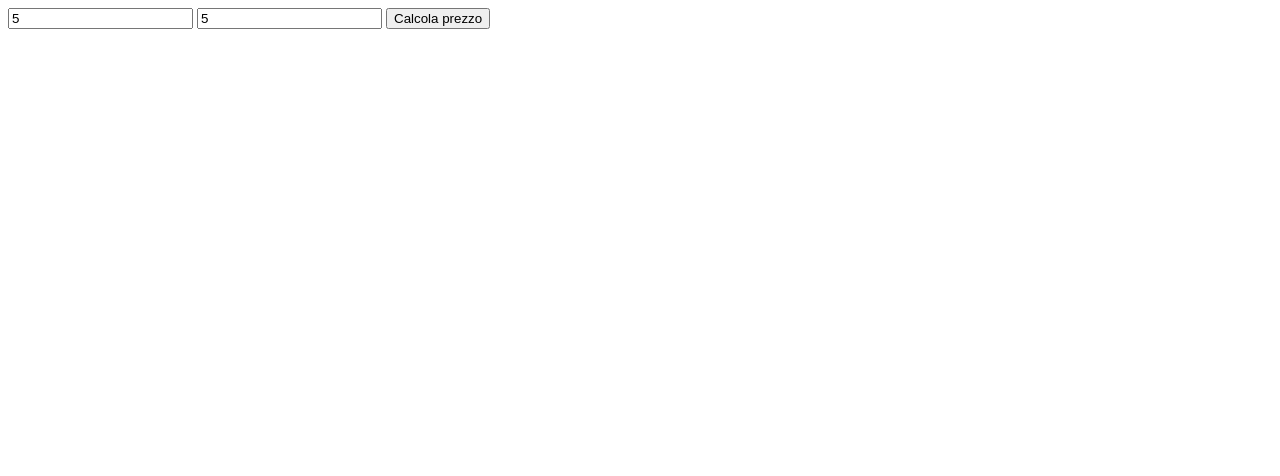
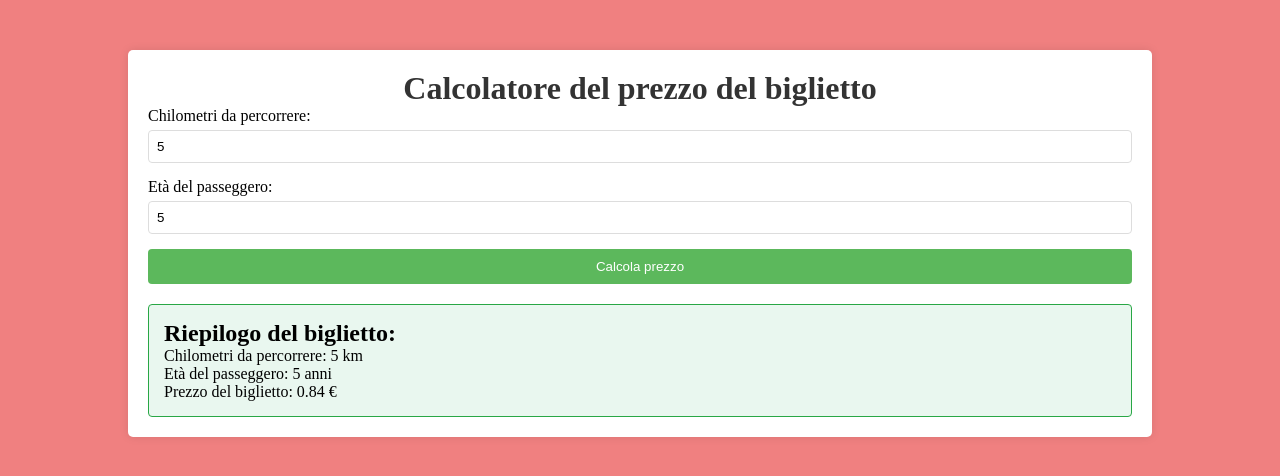
Before and after one commit to surefire-hu/js-biglietto-treno-form, a plain HTML site: page index.html in a window 1280 px wide. Both pictures are taken after typing "5", "5" into the empty fields and a click on the button "Calcola prezzo". Drawn offline with Linux system fonts and the light colour scheme.

Commit message:
milestone 2

```diff
--- a/css/style.css
+++ b/css/style.css
@@ -0,0 +1,69 @@
+/* Reset */
+* {
+    margin: 0;
+    padding: 0;
+    box-sizing: border-box;
+}
+
+body {
+    background: lightcoral;
+}
+
+.container {
+    width: 80%;
+    margin: auto;
+    overflow: hidden;
+    padding: 20px;
+    background-color: #fff;
+    border-radius: 5px;
+    box-shadow: 0 0 10px rgba(0,0,0,0.1);
+    margin-top: 50px;
+}
+
+h1 {
+    color: #333;
+    text-align: center;
+}
+
+.form-group {
+    margin-bottom: 15px;
+}
+
+label {
+    display: block;
+    margin-bottom: 5px;
+}
+
+input[type="number"] {
+    width: 100%;
+    padding: 8px;
+    border: 1px solid #ddd;
+    border-radius: 4px;
+}
+
+button {
+    display: block;
+    width: 100%;
+    padding: 10px;
+    background-color: #5cb85c;
+    color: #fff;
+    border: none;
+    border-radius: 4px;
+    cursor: pointer;
+}
+
+button:hover {
+    background-color: #4cae4c;
+}
+
+#result {
+    margin-top: 20px;
+    padding: 15px;
+    background-color: #e9f7ef;
+    border: 1px solid #28a745;
+    border-radius: 4px;
+}
+
+.hidden {
+    display: none;
+}
--- a/index.html
+++ b/index.html
@@ -3,13 +3,30 @@
 <head>
     <meta charset="UTF-8">
     <meta name="viewport" content="width=device-width, initial-scale=1.0">
-    <title>titolo</title>
+    <title>treno form</title>
     <link rel="stylesheet" href="css/style.css">
 </head>
 <body>
-    <input type="number" id="km" placeholder="Chilometri da percorrere">
-    <input type="number" id="eta" placeholder="Età del passeggero">
-    <button id="calcola">Calcola prezzo</button>
+    <div class="container">
+        <h1>Calcolatore del prezzo del biglietto</h1>
+        <form id="ticketForm">
+            <div class="form-group">
+                <label for="km">Chilometri da percorrere:</label>
+                <input type="number" id="km" name="km" required min="1" >
+            </div>
+            <div class="form-group">
+                <label for="eta">Età del passeggero:</label>
+                <input type="number" id="eta" name="eta" required min="0" max="150">
+            </div>
+            <button type="submit" id="calcola">Calcola prezzo</button>
+        </form>
+        <div id="result" class="hidden">
+            <h2>Riepilogo del biglietto:</h2>
+            <p>Chilometri da percorrere: <span id="km-result"></span> km</p>
+            <p>Età del passeggero: <span id="eta-result"></span> anni</p>
+            <p>Prezzo del biglietto: <span id="prezzo-result"></span> €</p>
+        </div>
+    </div>
     <script src="js/script.js"></script>
 </body>
 </html>
--- a/js/script.js
+++ b/js/script.js
@@ -1,5 +1,9 @@
 document.addEventListener('DOMContentLoaded', function() {
-    document.getElementById('calcola').addEventListener('click', calcolaPrezzo);
+    const form = document.getElementById('ticketForm');
+    form.addEventListener('submit', function(e) {
+        e.preventDefault();
+        calcolaPrezzo();
+    });
 });
 
 function calcolaPrezzo() {
@@ -22,6 +26,14 @@ function calcolaPrezzo() {
     // Arrotonda il prezzo finale a due decimali
     prezzoFinale = prezzoFinale.toFixed(2);
 
-    // Mostra il risultato nella console
-    console.log("Il prezzo del tuo biglietto è: " + prezzoFinale + " €");
+    // Aggiorna il risultato nella pagina
+    document.getElementById('km-result').textContent = km;
+    document.getElementById('eta-result').textContent = eta;
+    document.getElementById('prezzo-result').textContent = prezzoFinale;
+
+    // Mostra il risultato
+    document.getElementById('result').classList.remove('hidden');
+
+    // Log del risultato nella console
+    console.log(`Il prezzo del biglietto per ${km} km e ${eta} anni è: ${prezzoFinale} €`);
 }
```
